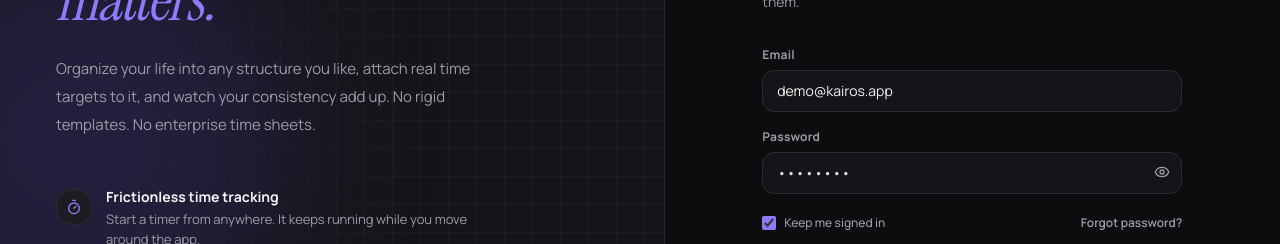
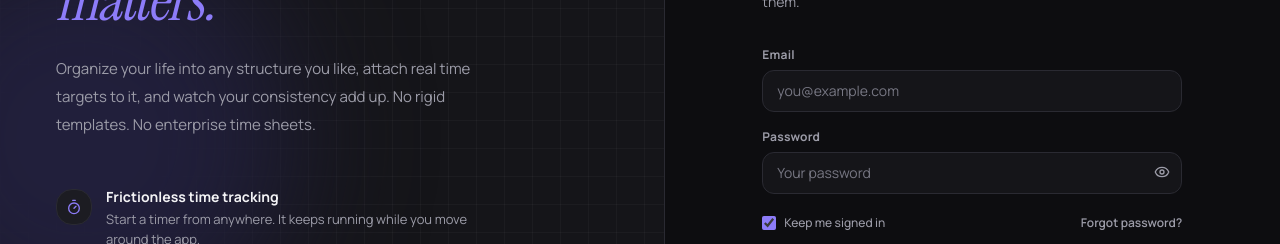
Before and after one commit to coder-wolf/kairos, a Next.js app: page /login in a window 1280 px wide. Shown: the part 356-600 px from the top of the page. Built offline with nearby package versions, Linux system fonts and the light colour scheme; no server answers.

Commit message:
Stop pre-filling demo credentials on login

```diff
--- a/src/components/auth/login-form.tsx
+++ b/src/components/auth/login-form.tsx
@@ -68,7 +68,6 @@ export function LoginForm({
             type="email"
             autoComplete="email"
             placeholder="you@example.com"
-            defaultValue="demo@kairos.app"
             required
           />
         </Field>
@@ -80,7 +79,6 @@ export function LoginForm({
               type={showPassword ? "text" : "password"}
               autoComplete="current-password"
               placeholder="Your password"
-              defaultValue="demo1234"
               className="pr-11"
               required
             />
```
